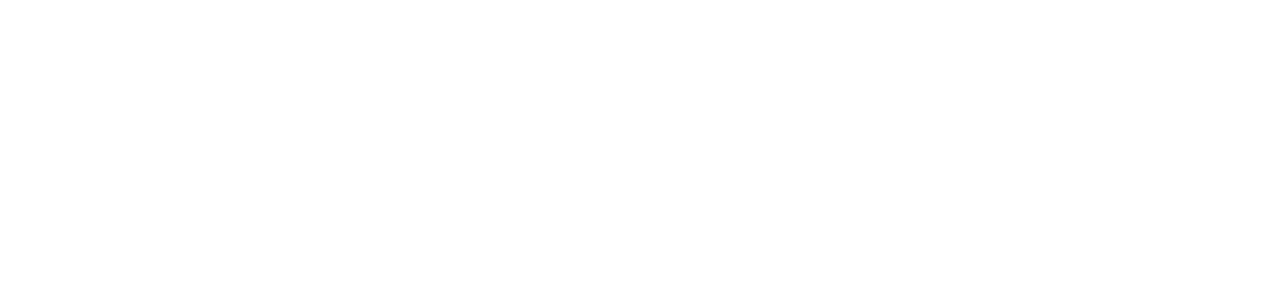
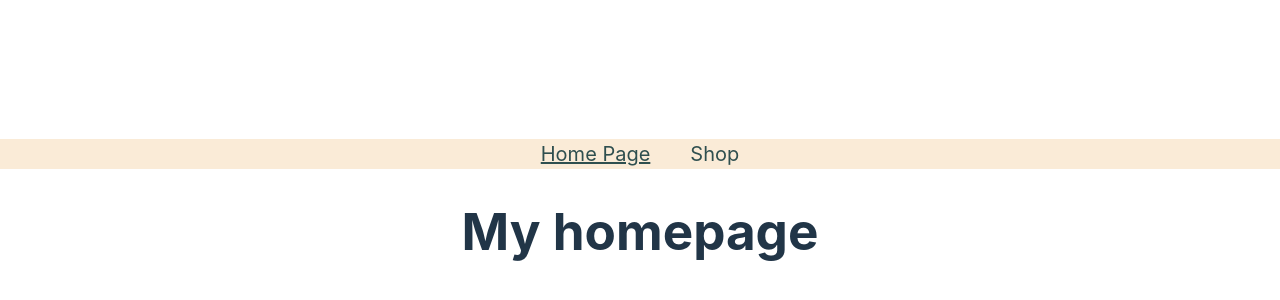
Before and after one commit to ric-projects/shopping-cart, a React (Vite) app: page / in a window 1280 px wide. Shown: the part 184-484 px from the top of the page. Built offline with nearby package versions, Linux system fonts and the light colour scheme.

Commit message:
Added navbar and routes for SPA

```diff
--- a/index.html
+++ b/index.html
@@ -4,7 +4,7 @@
     <meta charset="UTF-8" />
     <link rel="icon" type="image/svg+xml" href="/vite.svg" />
     <meta name="viewport" content="width=device-width, initial-scale=1.0" />
-    <title>My webpage</title>
+    <title>My Fake Store</title>
   </head>
   <body>
     <div id="root"></div>
--- /dev/null
+++ b/src/components/homepage/homepage.css
@@ -0,0 +1,6 @@
+#root {
+  max-width: 1280px;
+  margin: 0 auto;
+  /* padding: 2rem; */
+  text-align: center;
+}
--- /dev/null
+++ b/src/components/homepage/homepage.jsx
@@ -0,0 +1,13 @@
+import "./homepage.css";
+import Navbar from "../navbar/navbar";
+
+const Homepage = () => {
+  return (
+    <>
+      <Navbar />
+      <h1>My homepage</h1>
+    </>
+  );
+};
+
+export default Homepage;
--- /dev/null
+++ b/src/components/navbar/navbar.css
@@ -0,0 +1,16 @@
+nav {
+  background-color: antiquewhite;
+  width: 100vw;
+  height: 30px;
+}
+
+a {
+  margin: 20px;
+  text-decoration: none;
+  font-size: 20px;
+  color: darkslategray;
+}
+
+a.active {
+  text-decoration: underline;
+}
--- /dev/null
+++ b/src/components/navbar/navbar.jsx
@@ -0,0 +1,13 @@
+import { NavLink } from "react-router-dom";
+import "./navbar.css";
+
+const Navbar = () => {
+  return (
+    <nav>
+      <NavLink to="/">Home Page</NavLink>
+      <NavLink to="/shoppage">Shop</NavLink>
+    </nav>
+  );
+};
+
+export default Navbar;
--- /dev/null
+++ b/src/components/routes/routes.jsx
@@ -0,0 +1,15 @@
+import Homepage from "../homepage/homepage";
+import ShopPage from "../shoppage/shoppage";
+
+const routes = [
+  {
+    path: "/",
+    element: <Homepage />,
+  },
+  {
+    path: "shoppage",
+    element: <ShopPage />,
+  },
+];
+
+export default routes;
--- /dev/null
+++ b/src/components/shoppage/shoppage.jsx
@@ -0,0 +1,13 @@
+import "./shoppage.css";
+import Navbar from "../navbar/navbar";
+
+const ShopPage = () => {
+  return (
+    <>
+      <Navbar />
+      <h1>Shop Now</h1>
+    </>
+  );
+};
+
+export default ShopPage;
--- a/src/main.jsx
+++ b/src/main.jsx
@@ -1,10 +1,14 @@
 import { StrictMode } from "react";
 import { createRoot } from "react-dom/client";
+import { createBrowserRouter, RouterProvider } from "react-router-dom";
 import "./styles/main.css";
-import App from "./components/App.jsx";
+// import App from "./components/App.jsx";
+import routes from "./components/routes/routes";
+
+const router = createBrowserRouter(routes);
 
 createRoot(document.getElementById("root")).render(
   <StrictMode>
-    <App />
+    <RouterProvider router={router} />
   </StrictMode>
 );
```
Also changed, not shown: src/components/shoppage/shoppage.css (added).
